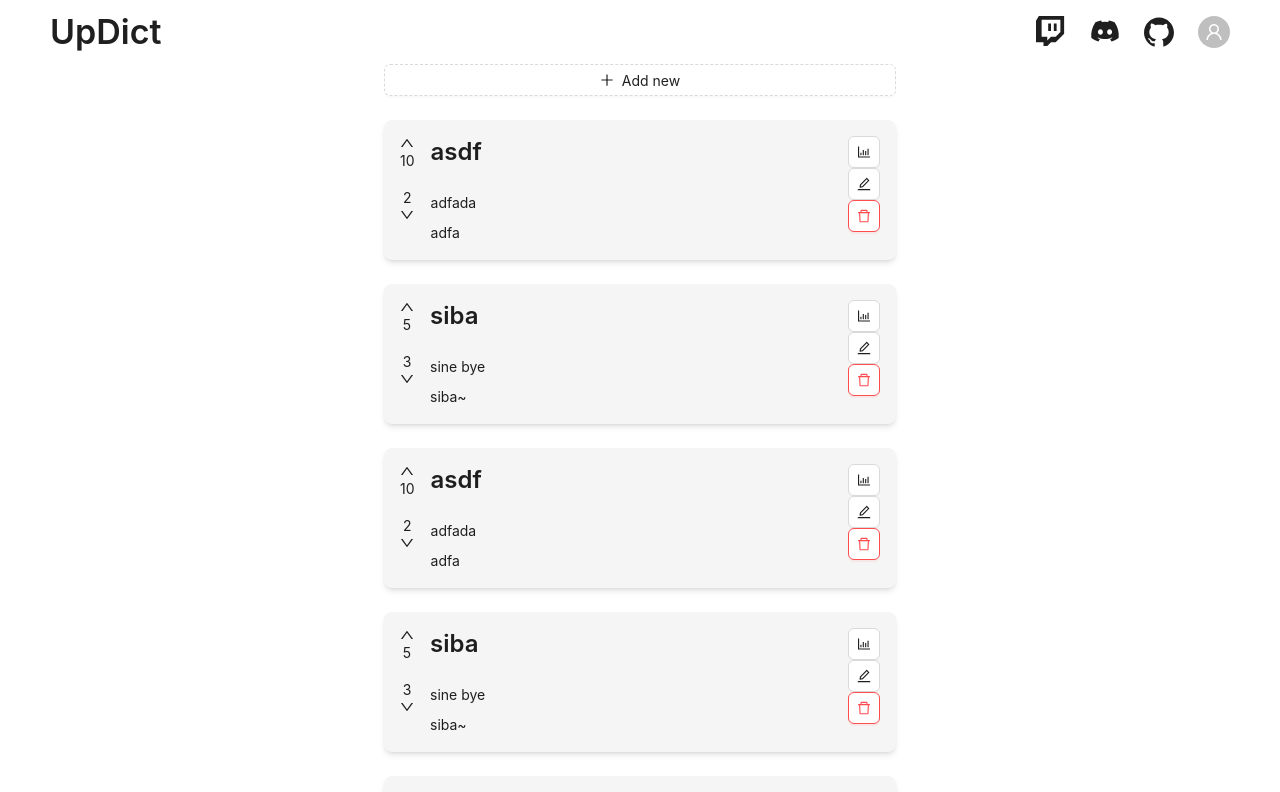
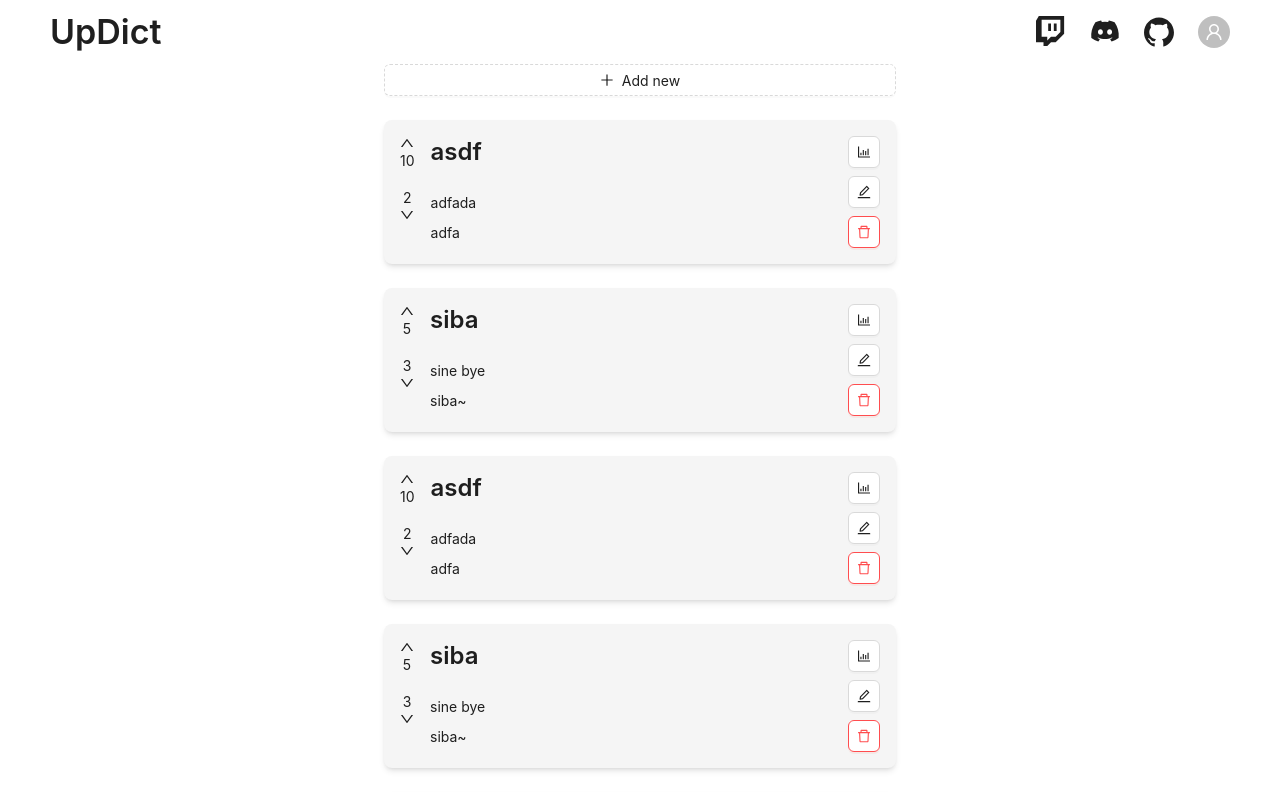
Before and after one commit to abiriadev/sinedict, a React (Vite) app: page / in a window 1280 px wide. Shown: the top 792 px of the page. Built offline with nearby package versions, Linux system fonts and the light colour scheme.

Commit message:
feat: give a comfortable gap

```diff
--- a/src/Article.tsx
+++ b/src/Article.tsx
@@ -50,7 +50,7 @@ export const Article = ({
 						</Typography.Text>
 					</Flex>
 				</Flex>
-				<Flex vertical>
+				<Flex vertical gap="small">
 					<Button icon={<BarChartOutlined />} />
 					<Button icon={<EditOutlined />} />
 					<Button
```
